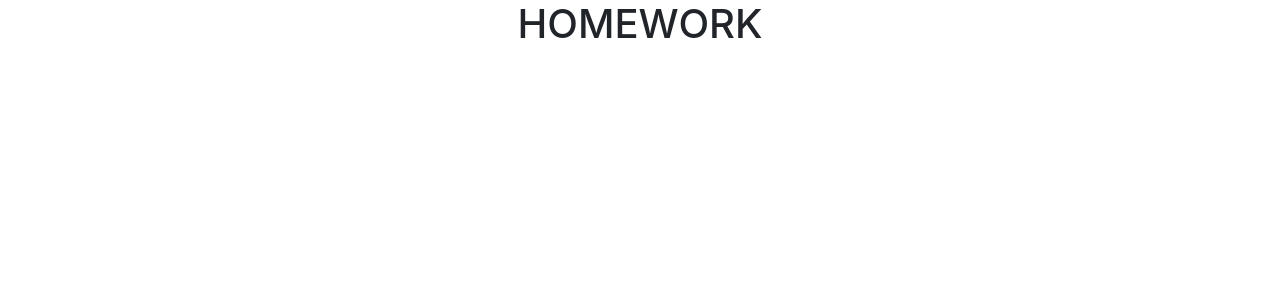
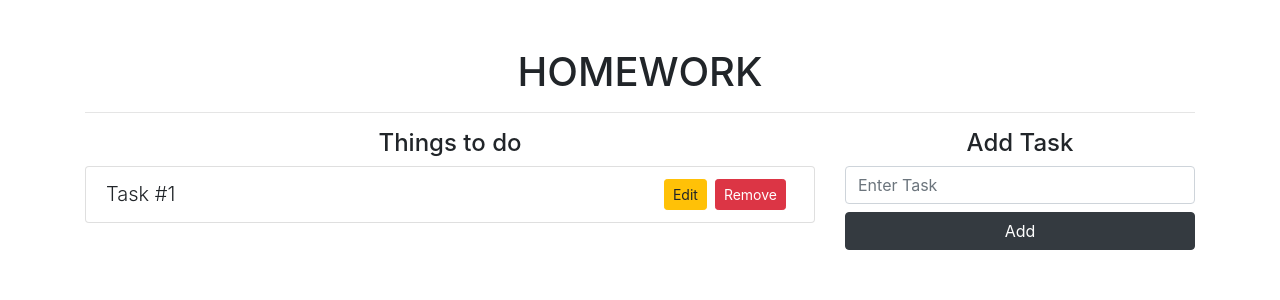
Before and after one commit to luroalfa/crud-react, a React (Create React App) app: page / in a window 1280 px wide. Shown: the top 300 px of the page. Built offline with nearby package versions, Linux system fonts and the light colour scheme.

Commit message:
Structure is added and hooks are used.

```diff
--- a/package.json
+++ b/package.json
@@ -9,6 +9,7 @@
     "react": "^17.0.1",
     "react-dom": "^17.0.1",
     "react-scripts": "4.0.1",
+    "shortid": "^2.2.16",
     "web-vitals": "^0.2.4"
   },
   "scripts": {
--- a/src/App.js
+++ /dev/null
@@ -1,10 +0,0 @@
-
-function App() {
-  return (
-    <div className="container">
-      <h1 className="text-center">HOMEWORK</h1>
-    </div>
-  );
-}
-
-export default App;
--- /dev/null
+++ b/src/App.jsx
@@ -0,0 +1,66 @@
+import React from 'react'
+import shortid from 'shortid'
+
+function App() {
+  const [task, setTask] = React.useState('')
+  const [listTask, setListTask] = React.useState([])
+
+
+
+  // Funtion
+  const addTask = e => {
+    e.preventDefault() //*Prevent the form from being processed
+    if (!task.trim()) {
+      console.log('Elemento vacio')
+      return
+    }
+    console.log(task)
+
+    setListTask([
+      ...task,
+      { id: shortid.generate(), nameOfTask: task }
+    ])
+    setTask('')
+  }
+
+  return (
+    <div className="container mt-5">
+      <h1 className="text-center">HOMEWORK</h1>
+      <hr />
+      <div className="row">
+
+        <div className="col-8">
+          <h4 className="text-center">Things to do</h4>
+          <ul className="list-group">
+            <li className="list-group-item" >
+              <span className="lead">Task #1</span>
+              <button
+                className="btn btn-sm btn-danger float-right mx-2"
+              >Remove</button>
+              <button
+                className="btn btn-sm btn-warning float-right"
+              >Edit</button>
+            </li>
+          </ul>
+        </div>
+
+        <div className="col-4">
+          <h4 className="text-center">Add Task</h4>
+          <form onSubmit={addTask}>
+            <input
+              type="text"
+              className="form-control mb-2"
+              placeholder="Enter Task"
+              onChange={e => setTask(e.target.value)}
+              value={task}
+            />
+            <button className="btn btn-dark btn-block" type="submit">Add</button>
+          </form>
+        </div>
+
+      </div>
+    </div>
+  );
+}
+
+export default App;
--- a/src/index.js
+++ b/src/index.js
@@ -1,7 +1,7 @@
 import React from 'react';
 import ReactDOM from 'react-dom';
 import './index.css';
-import App from './App';
+import App from './App.jsx';
 
 ReactDOM.render(
   <React.StrictMode>
```
Also changed, not shown: 2 other files (tests, documents, lock files or other folders).
